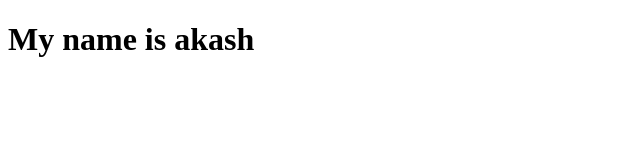
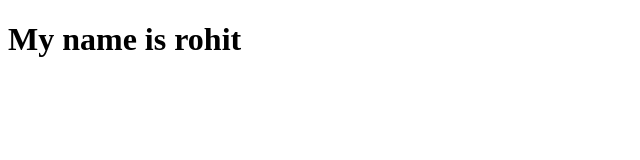
Before and after one commit to rohit-prajapati/test-html-project, a plain HTML site: page index.html in a window 1280 px wide. Shown: the full height of the page, 0-640 px from the left. Drawn offline with Linux system fonts and the light colour scheme.

Commit message:
Changed name

```diff
--- a/index.html
+++ b/index.html
@@ -9,6 +9,6 @@
   </head>
 
   <body>
-    <h1>My name is akash</h1>
+    <h1>My name is rohit</h1>
   </body>
 </html>
```
